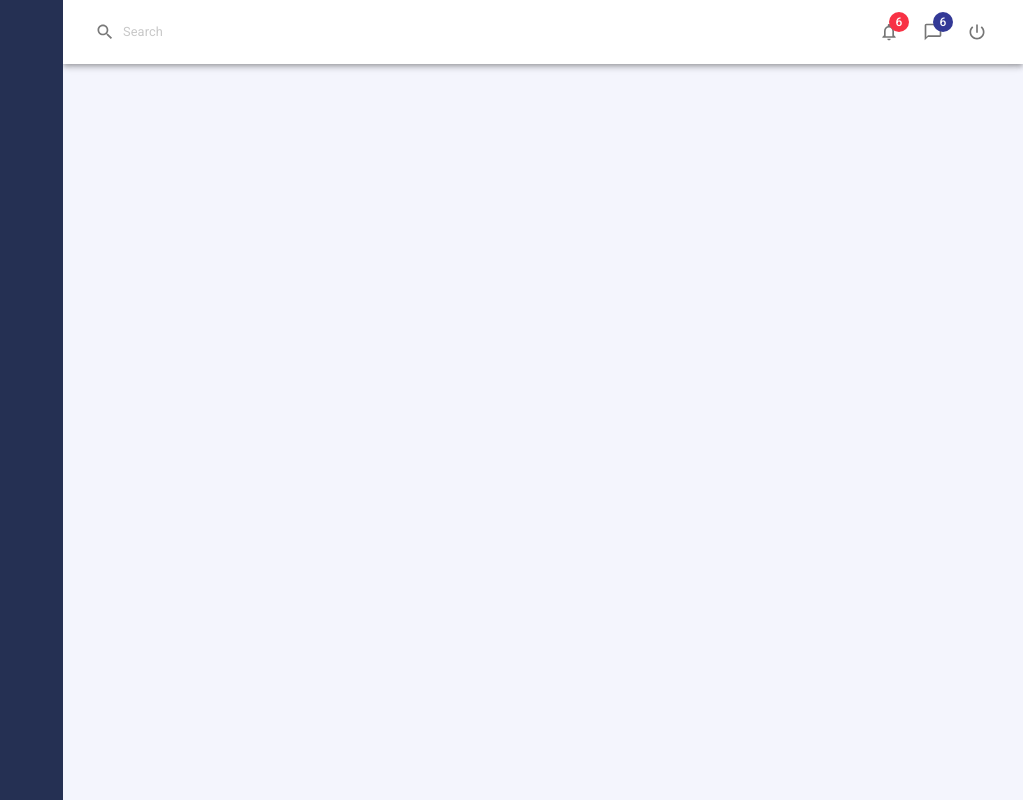
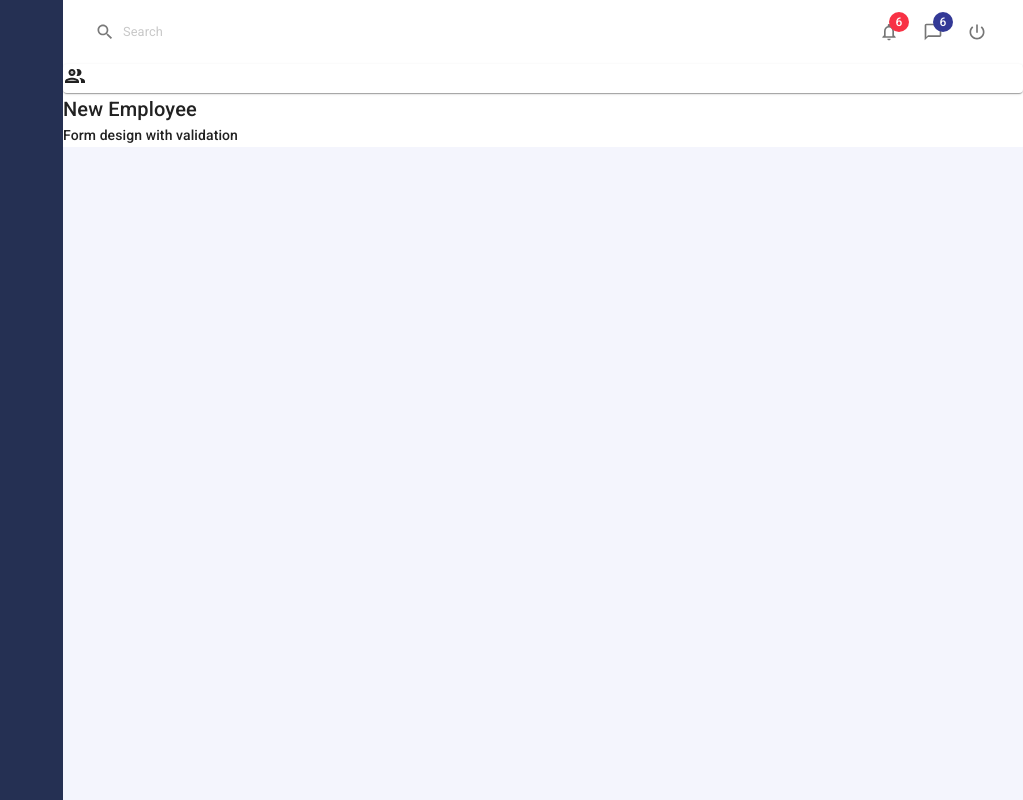
Before and after one commit to Vinoth6194/react_matui, a React (Create React App) app: page / in a window 1280 px wide. Shown: the whole page, without its empty margins (257-1280 px from the left). Built offline with nearby package versions, Linux system fonts and the light colour scheme.

Commit message:
modifications

```diff
--- a/src/App/App.js
+++ b/src/App/App.js
@@ -5,7 +5,9 @@ import {
   ThemeProvider,
 } from "@material-ui/core";
 import Header from "../components/Header";
+import PageHeader from "../components/PageHeader";
 import SideMenu from "../components/SideMenu";
+import PeopleOutlineTwoToneIcon from "@material-ui/icons/PeopleOutlineTwoTone";
 import "./App.css";
 const theme = createMuiTheme({
   palette: {
@@ -35,6 +37,11 @@ function App() {
       <SideMenu />
       <div className={classes.appMain}>
         <Header />
+        <PageHeader
+          title="New Employee"
+          subTitle="Form design with validation"
+          icon={<PeopleOutlineTwoToneIcon />}
+        ></PageHeader>
         <CssBaseline />
       </div>
     </ThemeProvider>
--- /dev/null
+++ b/src/components/PageHeader.js
@@ -0,0 +1,23 @@
+import React from "react";
+import { Card, Paper, Typography } from "@material-ui/core";
+
+function PageHeader(props) {
+  const { title, subTitle, icon } = props;
+  return (
+    <Paper elevation={0} square>
+      <div>
+        <Card>{icon}</Card>
+        <div>
+          <Typography variant="h6" component="div">
+            {title}
+          </Typography>
+          <Typography variant="subtitle2" component="div">
+            {subTitle}
+          </Typography>
+        </div>
+      </div>
+    </Paper>
+  );
+}
+
+export default PageHeader;
```
